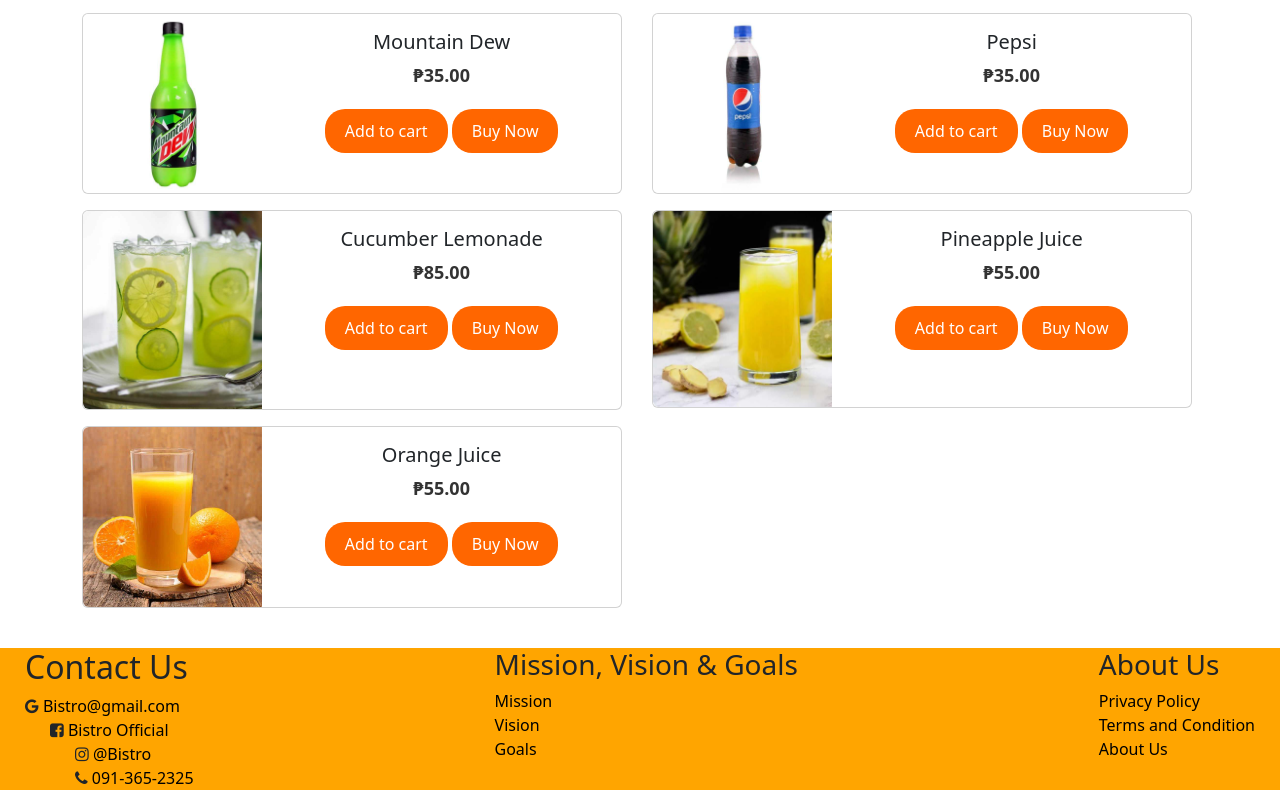
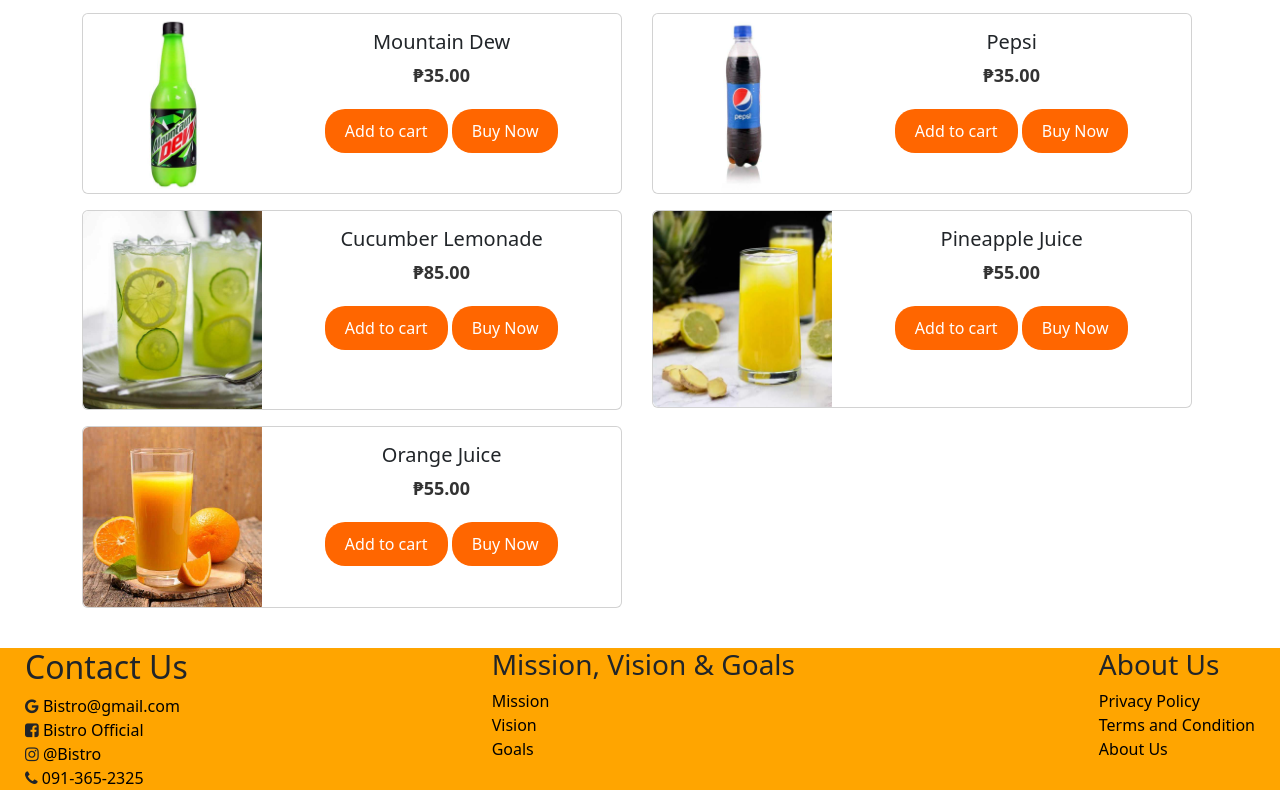
Before and after one commit to Zhieve12/Bistro.github.io, a plain HTML site: page drinks.html in a window 1280 px wide. Shown: the part 654-1444 px from the top of the page. Drawn offline with Linux system fonts and the light colour scheme.

Commit message:
Update drinks.html

```diff
--- a/drinks.html
+++ b/drinks.html
@@ -233,14 +233,14 @@
             <i class="fa fa-google" aria-hidden="true"></i>
             <a href="" class="contact-text">Bistro@gmail.com</a>
 
-            <div class="contact-us">
+            <div class="contact-us21">
                 <i class="fa fa-facebook-square" aria-hidden="true"></i>
                 <a href="" class="contact-text">Bistro Official</a>
-                <div class="contact-us">
+                <div class="contact-us21">
                     <i class="fa fa-instagram" aria-hidden="true"></i>
                     <a href="" class="contact-text">@Bistro</a>
                 </div>
-                <div class="contact-us">
+                <div class="contact-us21">
                     <i class="fa fa-phone" aria-hidden="true"></i>
                     <a href="tel:091-365-2325" class="contact-text">091-365-2325</a>
 
```
